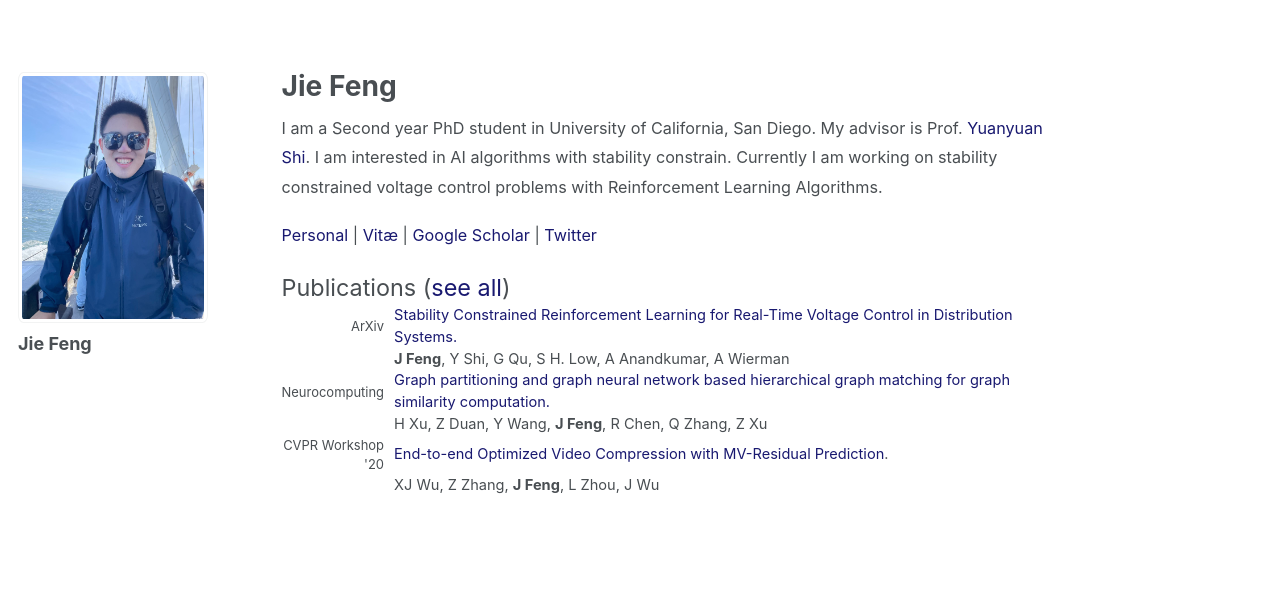
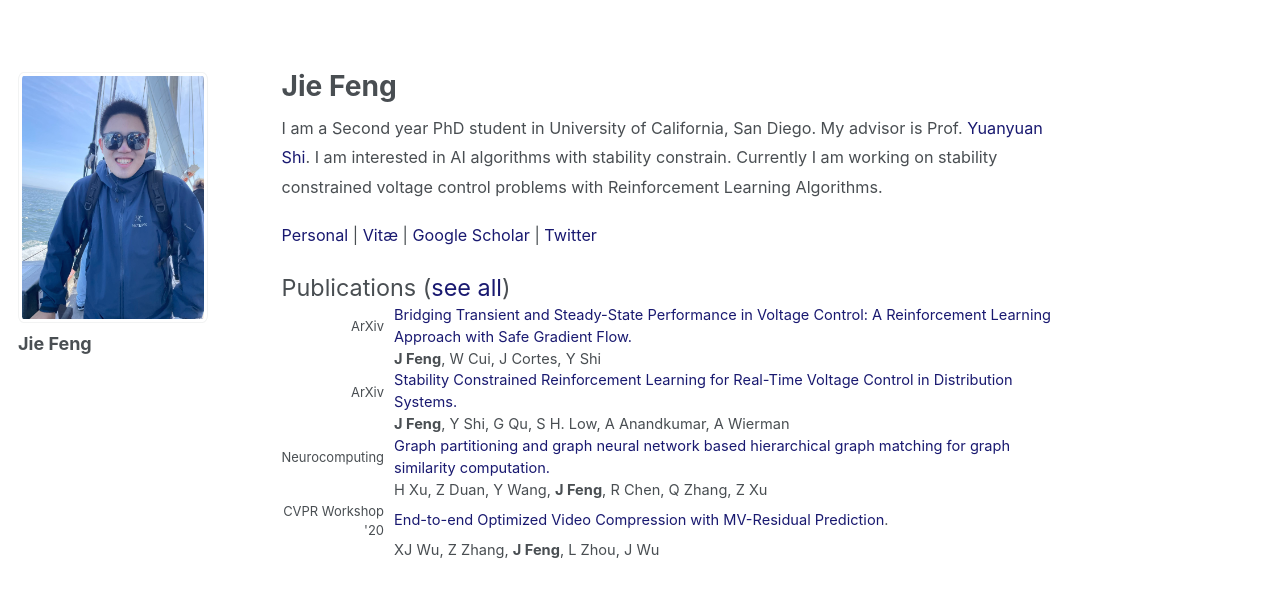
Before and after one commit to JieFeng-cse/JieFeng-cse.github.io, a Jekyll site: the page built from _pages/about.md, in a window 1280 px wide. Shown: the top 598 px of the page. Built offline with Jekyll 4.4.1, drawn with Linux system fonts in a browser that asks for light colours.

Commit message:
new papaer

```diff
--- a/_pages/about.md
+++ b/_pages/about.md
@@ -35,6 +35,14 @@ Currently I am working on stability constrained voltage control problems with Re
 
 <span style="font-size:1.3em">Publications (<a href="https://jiefeng-cse.github.io/papers/" style="color:#191970">see all</a>)</span>
 <table style="width:100%">
+<tr>
+    <td style="width:80px; text-align:right; padding-right:10px; font-size:0.8em"> ArXiv </td>
+    <td><a href="https://arxiv.org/abs/2303.11417" style="color:#191970" target="_blank"> Bridging Transient and Steady-State Performance in Voltage Control: A Reinforcement Learning Approach with Safe Gradient Flow.</a></td>
+  </tr>
+  <tr>
+    <td></td>
+    <td><b>J Feng</b>, W Cui, J Cortes, Y Shi</td>
+  </tr>
   <tr>
     <td style="width:80px; text-align:right; padding-right:10px; font-size:0.8em"> ArXiv </td>
     <td><a href="https://arxiv.org/abs/2209.07669" style="color:#191970" target="_blank"> Stability Constrained Reinforcement Learning for Real-Time Voltage Control in Distribution Systems.</a></td>
```
